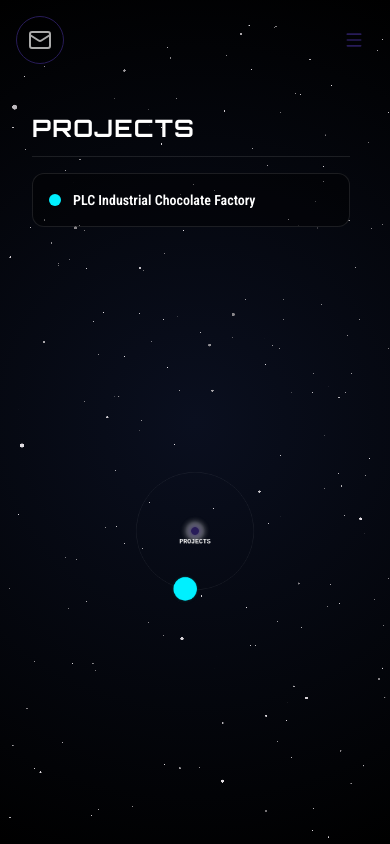
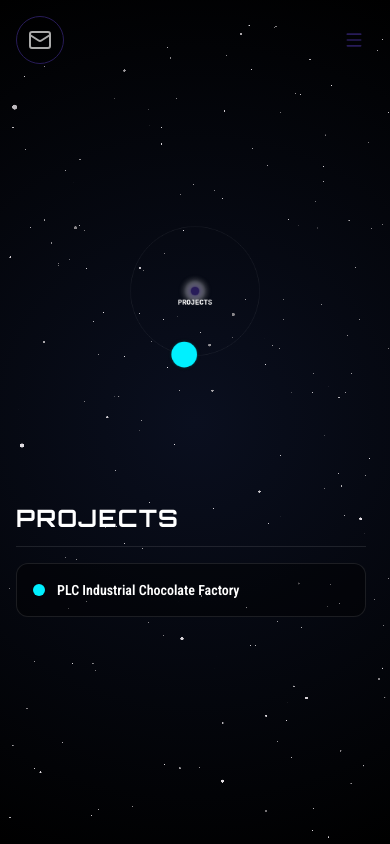
Before and after one commit to Abonsama/Mohamed_Adil_portfolio, a Next.js app: page /projects in a window 390 px wide. Built offline with nearby package versions, Linux system fonts and the light colour scheme.

Commit message:
projects page fixed for mobile

```diff
--- a/app/projects/page.tsx
+++ b/app/projects/page.tsx
@@ -31,15 +31,22 @@ export default function ProjectsPage() {
   };
 
   return (
-    <div className="relative w-full h-[calc(100vh-90px)] overflow-hidden">
+    // CHANGED: same fix as the skills page — locked viewport height +
+    // overflow-hidden was clipping the project list on mobile once the
+    // canvas and list both needed vertical space. md+ is untouched.
+    <div className="relative w-full min-h-[calc(100vh-90px)] overflow-y-auto md:h-[calc(100vh-90px)] md:overflow-hidden">
       {/* 1. STAR BACKGROUND */}
       <StarBackground />
 
       {/* 2. SOLAR SYSTEM PAGE CONTENT */}
-      <div className="relative z-10 w-full h-full p-8 text-white flex flex-col md:flex-row items-center justify-between gap-8">
+      <div className="relative z-10 w-full min-h-full px-4 py-8 sm:p-8 text-white flex flex-col md:flex-row items-center justify-between gap-8">
 
         {/* LEFT COLUMN: SCROLLABLE PROJECT LIST */}
-        <div className="flex flex-col gap-4 w-full md:w-1/3 max-h-[80vh] overflow-y-auto pr-2 custom-scrollbar">
+        {/* CHANGED: nested max-h-[80vh]/overflow-y-auto now only applies at
+            md+, avoiding a scroll-inside-a-scroll on mobile. Also given
+            order-2 below so the canvas (the more engaging visual) shows
+            first on mobile; desktop keeps its original list-left order. */}
+        <div className="order-2 md:order-1 flex flex-col gap-4 w-full md:w-1/3 md:max-h-[80vh] md:overflow-y-auto pr-2 custom-scrollbar">
           <div className="flex items-center justify-between border-b border-white/10 pb-3">
             <h1 className="text-2xl font-bold font-mono tracking-wider">
               PROJECTS
@@ -97,7 +104,7 @@ export default function ProjectsPage() {
         </div>
 
         {/* RIGHT COLUMN: 2D SOLAR SYSTEM CANVAS */}
-        <div className="flex-1 flex items-center justify-center">
+        <div className="order-1 md:order-2 flex-1 flex items-center justify-center w-full">
           <SolarSystemCanvas
             projects={projects}
             activeProject={activeProject}
```
